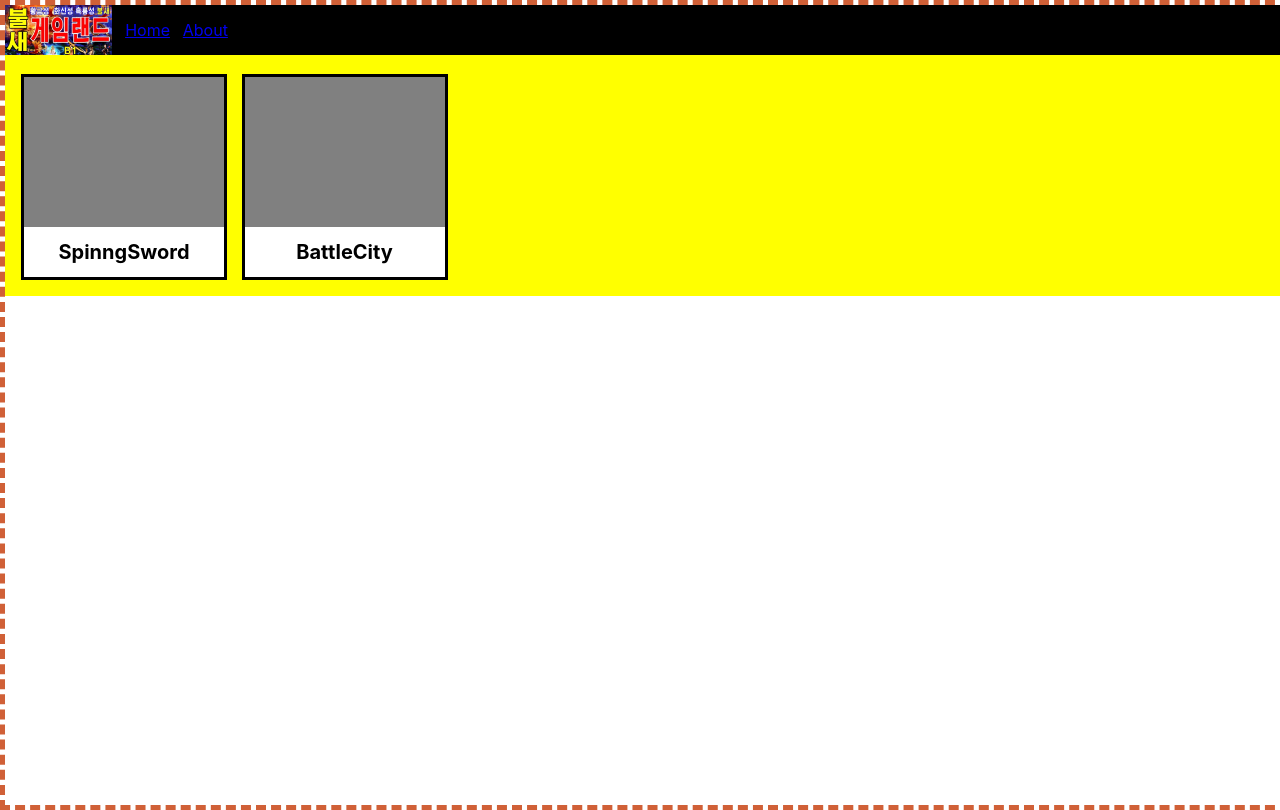
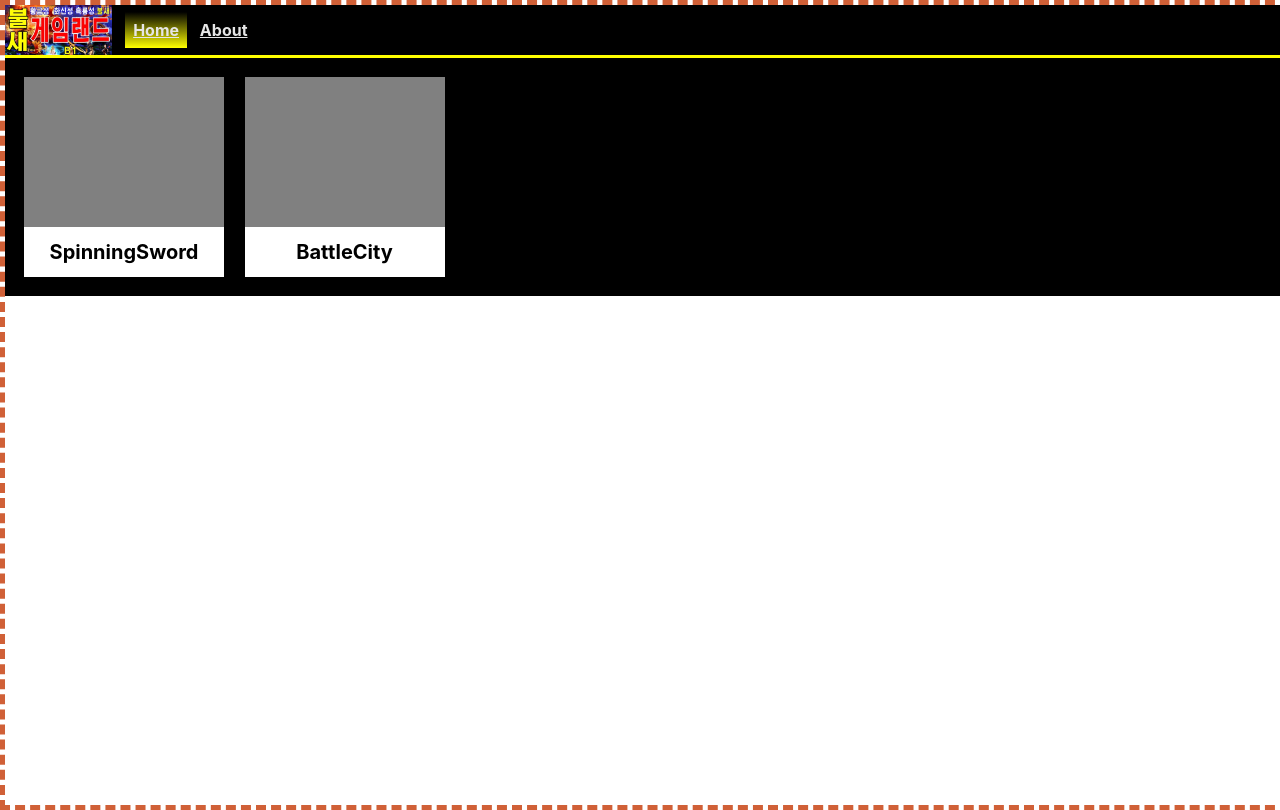
Before and after one commit to JIK-K/gameland, a React (Create React App) app: page / in a window 1280 px wide. Built offline with nearby package versions, Linux system fonts and the light colour scheme.

Commit message:
feat: yaya i'm king

```diff
--- a/src/common/components/topbar/topBar.tsx
+++ b/src/common/components/topbar/topBar.tsx
@@ -22,13 +22,28 @@ const Banner = styled.img`
   height: 50px;
 `;
 
+const LinkBox = styled.div`
+  width: fit-content;
+  height: fit-content;
+  padding: 8px;
+  background-color: black;
+  background-image: linear-gradient(to bottom, black, yellow);
+`;
+
 const TopBar = () => {
   return (
     <Background>
       <MeauBar>
         <Banner src={banner} alt="banner" />
-        <NavLink to="/">Home</NavLink>
-        <NavLink to="/about">About</NavLink>
+        <LinkBox>
+          <NavLink to="/" style={{ color: "#E6E6E6", fontWeight: "bold" }}>
+            Home
+          </NavLink>
+        </LinkBox>
+
+        <NavLink to="/about" style={{ color: "#E6E6E6", fontWeight: "bold" }}>
+          About
+        </NavLink>
       </MeauBar>
     </Background>
   );
--- a/src/data/gameData.ts
+++ b/src/data/gameData.ts
@@ -1,2 +1,2 @@
-const gameNames = ["SpinngSword", "BattleCity"];
+const gameNames = ["SpinningSword", "BattleCity"];
 export default gameNames;
--- a/src/pages/About/AboutPage.tsx
+++ b/src/pages/About/AboutPage.tsx
@@ -1,18 +1,47 @@
-import React from "react";
+import React, { useEffect, useState } from "react";
 import styled from "styled-components";
 import TopBar from "../../common/components/topBar/topBar";
 
 const Background = styled.div`
   width: 100vw;
   height: 100vh;
-  background-color: #228be6;
+  background-color: white;
+`;
+
+const Body = styled.div`
+  height: 100vh;
+  background-color: black;
+  display: flex;
+  flex-wrap: wrap;
+  flex-direction: row;
+  gap: 1%;
+  padding: 15px;
 `;
 
 const AboutPage = () => {
+  const [borderColor, setBorderColor] = useState("red");
+
+  useEffect(() => {
+    const interval = setInterval(() => {
+      const randomColor = getRandomColor();
+      setBorderColor(randomColor);
+    }, 500);
+
+    return () => clearInterval(interval);
+  }, []);
+
+  const getRandomColor = () => {
+    const letters = "0123456789ABCDEF";
+    let color = "#";
+    for (let i = 0; i < 6; i++) {
+      color += letters[Math.floor(Math.random() * 16)];
+    }
+    return color;
+  };
   return (
-    <Background>
+    <Background style={{ border: `5px dashed ${borderColor}` }}>
       <TopBar />
-      <div>About yaya</div>
+      <Body></Body>
     </Background>
   );
 };
--- a/src/pages/Games/BattleCity/BattleCity.tsx
+++ b/src/pages/Games/BattleCity/BattleCity.tsx
@@ -5,7 +5,7 @@ import TopBar from "../../../common/components/topBar/topBar";
 const Background = styled.div`
   width: 100vw;
   height: 100vh;
-  background-color: #228be6;
+  background-color: gray;
 `;
 
 const BattleCity = () => {
--- a/src/pages/Games/SpinningSword/SpinningSword.tsx
+++ b/src/pages/Games/SpinningSword/SpinningSword.tsx
@@ -5,7 +5,7 @@ import TopBar from "../../../common/components/topBar/topBar";
 const Background = styled.div`
   width: 100vw;
   height: 100vh;
-  background-color: #228be6;
+  background-color: gray;
 `;
 
 const SpinningSword = () => {
--- a/src/pages/Home/HomePage.tsx
+++ b/src/pages/Home/HomePage.tsx
@@ -11,7 +11,7 @@ const Background = styled.div`
 `;
 
 const Body = styled.div`
-  background-color: yellow;
+  background-color: black;
   display: flex;
   flex-wrap: wrap;
   flex-direction: row;
```
